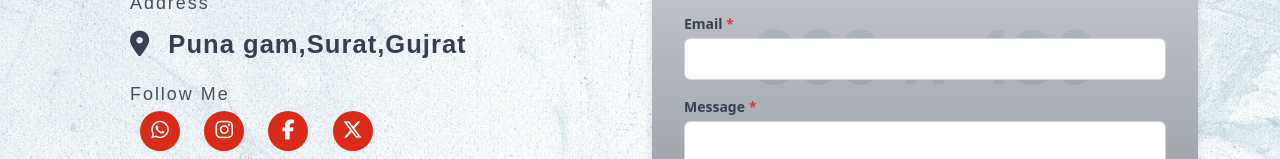
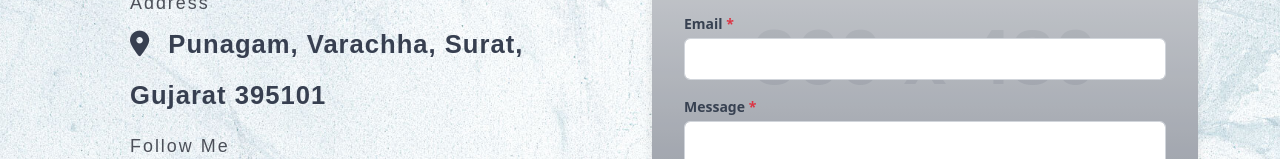
Before and after one commit to PrinceReactDev/Painter, a plain HTML site: page contact.html in a window 1280 px wide. Shown: the part 1176-1335 px from the top of the page. Drawn offline with nearby package versions, Linux system fonts and the light colour scheme; placeholder pictures from the web are drawn by us; a web font is replaced by a local one.

Commit message:
address change

```diff
--- a/contact.html
+++ b/contact.html
@@ -115,10 +115,10 @@
                         <div>
                             <p class="contact-title">Address</p>
                             <h1 class="contact-heading">
-                                <a href="https://www.google.com/maps?q=Gujrat" target="_blank"
+                                <a href="https://www.google.com/maps?q=Punagam, Surat, Gujarat 395101" target="_blank"
                                     rel="noopener noreferrer">
                                     <i class="fa-solid fa-location-dot"></i>
-                                    Puna gam,Surat,Gujrat
+                                    Punagam, Varachha, Surat, Gujarat 395101
                                 </a>
                             </h1>
                         </div>
```
